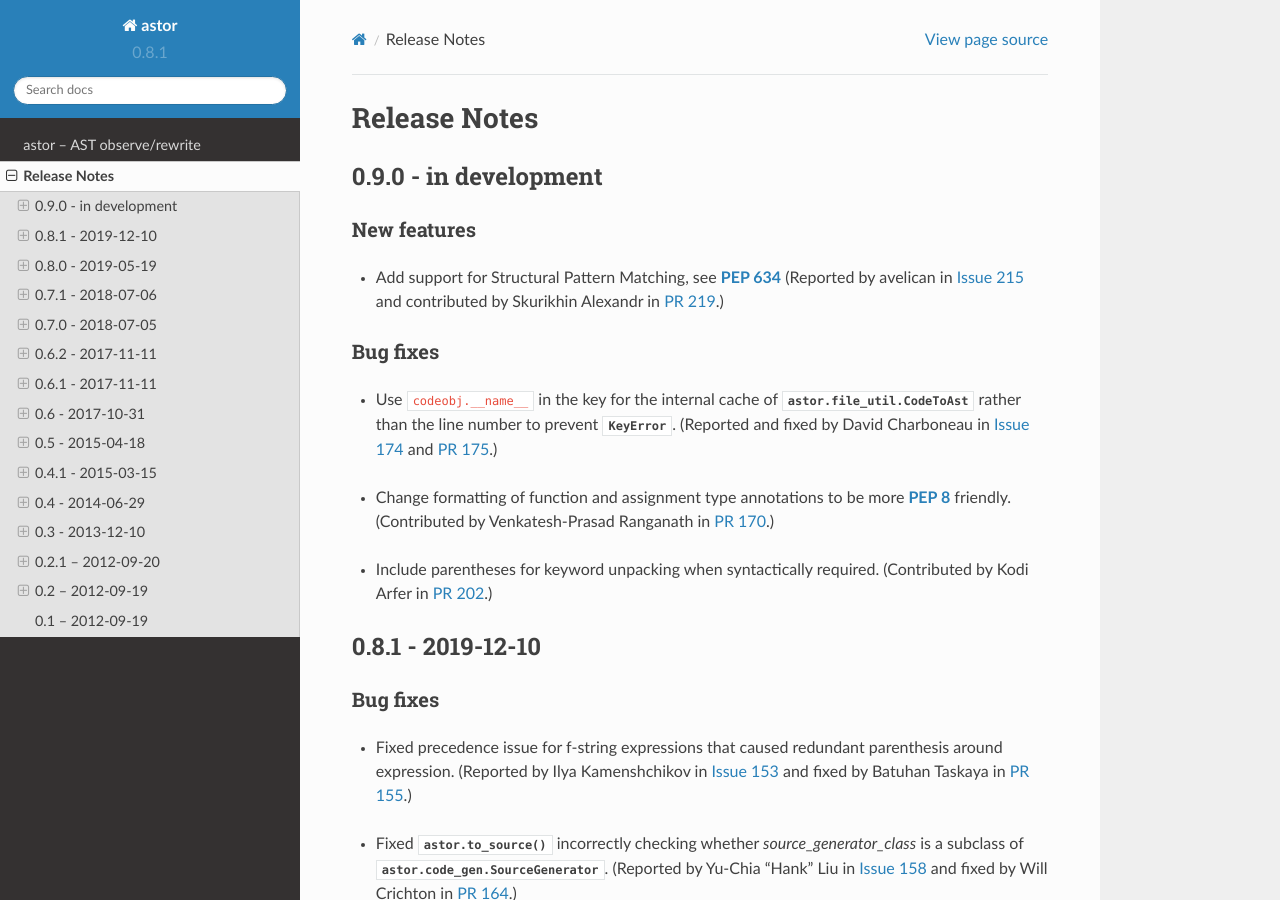
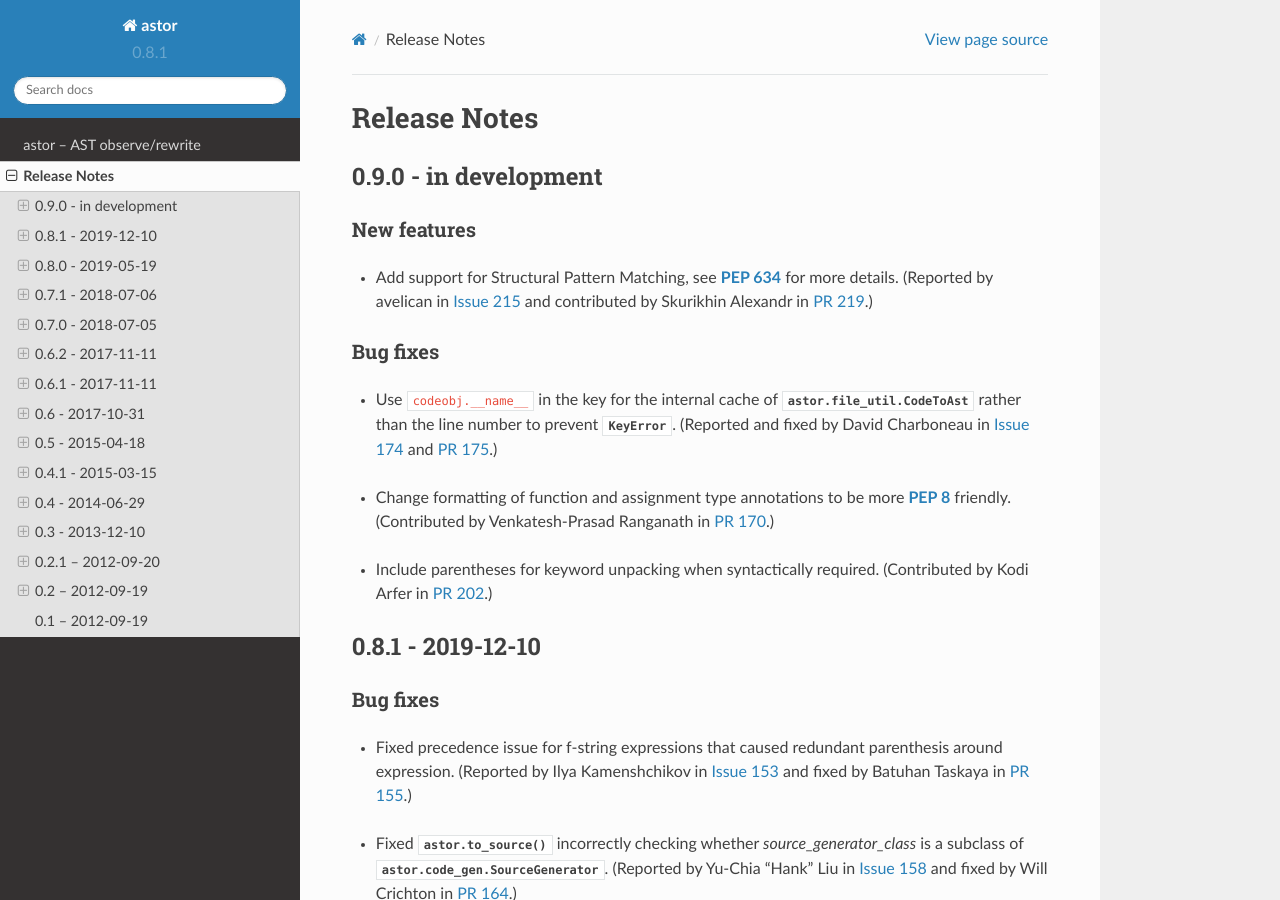
Before and after one commit to berkerpeksag/astor, a Sphinx documentation site: the page built from docs/changelog.rst, in a window 1280 px wide and 900 px high. Built offline with Sphinx 7.4.7 and the Read the Docs theme 2.0.0, drawn with Linux system fonts in a browser that asks for light colours.

Commit message:
Tweak changelog

```diff
--- a/docs/changelog.rst
+++ b/docs/changelog.rst
@@ -7,7 +7,8 @@
 
 New features
 ~~~~~~~~~~~~
-* Add support for Structural Pattern Matching, see :pep:`634`
+* Add support for Structural Pattern Matching, see :pep:`634` for more
+  details.
   (Reported by avelican in `Issue 215`_ and contributed by Skurikhin Alexandr in `PR 219`_.)
 
 .. _`Issue 215`: https://github.com/berkerpeksag/astor/issues/215
```
